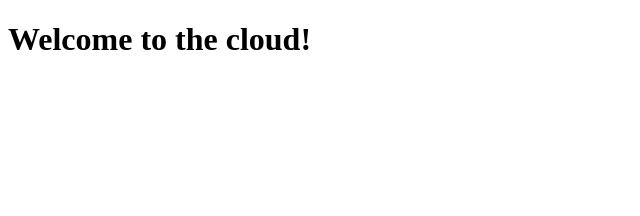
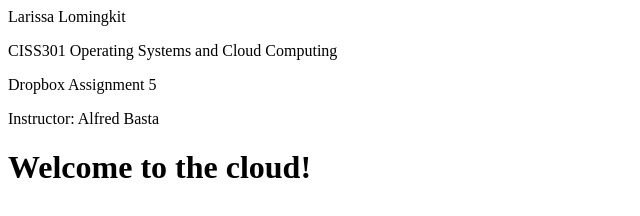
Before and after one commit to LLomingkit/MyBook, a plain HTML site: page index.html in a window 1280 px wide. Shown: the whole page, without its empty margins (0-640 px from the left). Drawn offline with Linux system fonts and the light colour scheme.

Commit message:
Update index.html

```diff
--- a/index.html
+++ b/index.html
@@ -1,3 +1,7 @@
+<p>Larissa Lomingkit</p>
+<p>CISS301 Operating Systems and Cloud Computing</p>
+<p>Dropbox Assignment 5</p>
+<p>Instructor: Alfred Basta</p>
 <!DOCTYPE html>
 <html>
   <head>
```
